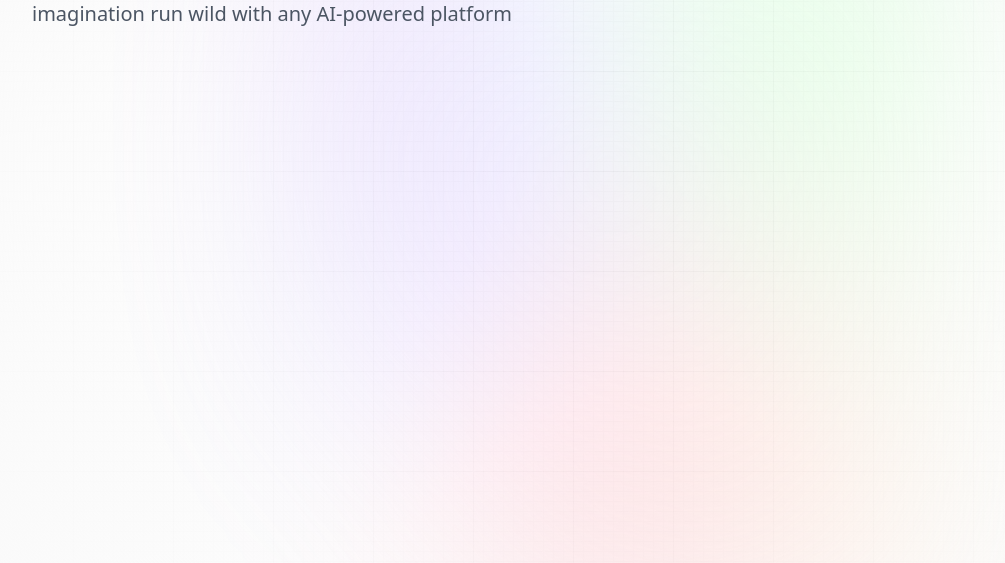
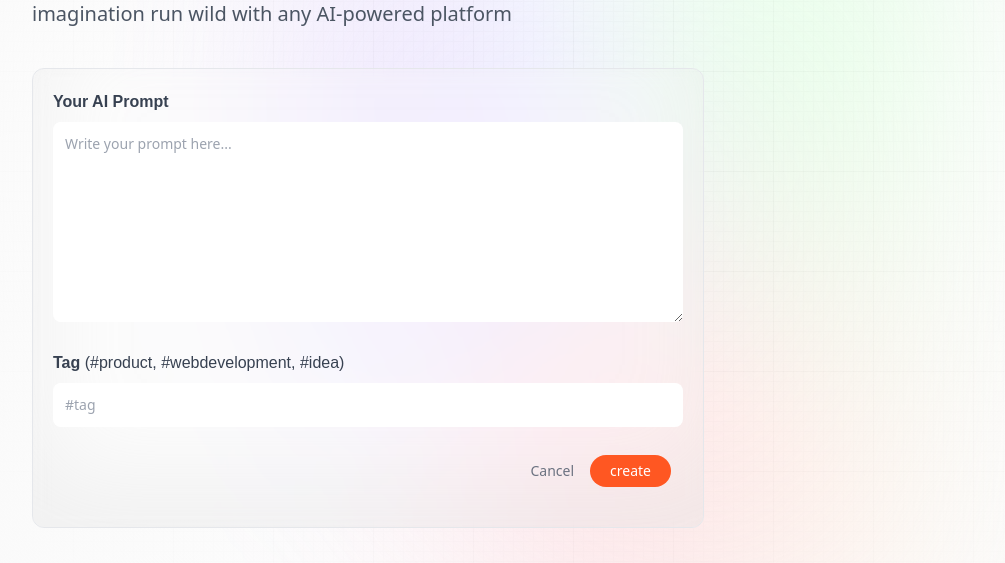
Before and after one commit to NavinduDahanayakeOfficial/prompt-finder, a Next.js app: page /create-prompt in a window 1280 px wide. Shown: the part 234-797 px from the top of the page, without its empty margins (32-1037 px from the left). Built offline with nearby package versions, Linux system fonts and the light colour scheme; no server answers.

Commit message:
fetch post is completed

```diff
--- a/components/Feed.jsx
+++ b/components/Feed.jsx
@@ -1,11 +1,56 @@
-import React from 'react'
+"use client";
+
+import { useState, useEffect } from "react";
+
+import PromptCard from "./PromptCard";
+
+const PromptCardList = ({ data, handleTagClick }) => {
+   return (
+      <div className="mt-16 prompt_layout">
+         {data.map((post) => (
+            <PromptCard
+               key={post._id}
+               post={post}
+               handleTagClick={handleTagClick}
+            />
+         ))}
+      </div>
+   );
+};
 
 const Feed = () => {
-  return (
-    <div>
-      Feed
-    </div>
-  )
-}
+   const [searchText, setSearchText] = useState("");
+   const [allPosts, setAllPosts] = useState([]);
 
-export default Feed
+   const handleSearchChange = (e) => {};
+
+   useEffect(() => {
+      const fetchPost = async () => {
+         const response = await fetch("/api/prompt");
+         const data = await response.json();
+         console.log("API Response:", data);
+         setAllPosts(data);
+      };
+
+      fetchPost();
+   }, []);
+
+   return (
+      <section className="feed">
+         <form className="relative w-full flex-center">
+            <input
+               type="text"
+               placeholder="Search for tag or username"
+               value={searchText}
+               onChange={handleSearchChange}
+               required
+               className="search_input peer"
+            ></input>
+         </form>
+
+         <PromptCardList data={allPosts} handleTagClick={() => {}} />
+      </section>
+   );
+};
+
+export default Feed;
--- a/components/Form.jsx
+++ b/components/Form.jsx
@@ -1,10 +1,59 @@
 import Link from "next/link";
 
-const Form = ({type, post, setPost, submitting, handleSubmit}) => {
+const Form = ({ type, post, setPost, submitting, handleSubmit }) => {
    return (
       <section className="w-full max-w-full flex-start flex-col">
-         <h1 className="head_text text-left"><span className="blue_gradient">{type} Post</span></h1>
-         <p className="desc text-left max-w-md">{type} and share amazing prompt with the world and let your imagination run wild with any AI-powered platform</p>
+         <h1 className="head_text text-left">
+            <span className="blue_gradient">{type} Post</span>
+         </h1>
+         <p className="desc text-left max-w-md">
+            {type} and share amazing prompt with the world and let your
+            imagination run wild with any AI-powered platform
+         </p>
+
+         <form
+            onSubmit={handleSubmit}
+            className="mt-10 w-full max-w-2xl flex flex-col gap-7 glassmorphism"
+         >
+            <label>
+               <span className="font-satoshi font-semibold text-base text-gray-700">
+                  Your AI Prompt
+               </span>
+               <textarea
+                  value={post.prompt}
+                  onChange={(e) => setPost({ ...post, prompt: e.target.value })}
+                  placeholder="Write your prompt here..."
+                  className="form_textarea"
+               />
+            </label>
+            <label>
+               <span className="font-satoshi font-semibold text-base text-gray-700">
+                  Tag {` `}
+                  <span className="font-normal">
+                     (#product, #webdevelopment, #idea)
+                  </span>
+               </span>
+               <input
+                  value={post.tag}
+                  onChange={(e) => setPost({ ...post, tag: e.target.value })}
+                  placeholder="#tag"
+                  className="form_input"
+               />
+            </label>
+
+            <div className="flex-end mx-3 mb-5 gap-4">
+               <Link href="/" className="text-gray-500 text-sm">
+                  Cancel
+               </Link>
+               <button
+                  type="submit"
+                  disabled={submitting}
+                  className="px-5 py-1.5 text-sm bg-primary-orange text-white rounded-full"
+               >
+                  {submitting ? `${type}...` : type}
+               </button>
+            </div>
+         </form>
       </section>
    );
 };
--- a/components/PromptCard.jsx
+++ b/components/PromptCard.jsx
@@ -1,11 +1,59 @@
-import React from 'react'
+"use client";
 
-const PromptCard = () => {
-  return (
-    <div>
+import { useState } from "react";
+import Image from "next/image";
+import { useSession } from "next-auth/react";
+import { usePathname, useRouter } from "next/navigation";
 
-    </div>
-  )
-}
+const PromptCard = ({ post, handleTagClick, handleEdit, handleDelete }) => {
+   const [copied, setCopied] = useState("");
 
-export default PromptCard
+   const handleCopy = () => {
+    setCopied(post.prompt);
+    navigator.clipboard.writeText(post.prompt);
+    setTimeout(()=> {
+      setCopied("");
+    },3000)
+   }
+
+   return (
+      <div className="prompt_card">
+         <div className="flex justify-between item-start gap-5">
+            <div className="flex-1 flex justify-start items-center gap-3 cursor-pointer">
+               <Image
+                  src={post.creator.image}
+                  alt="user_image"
+                  width={40}
+                  height={40}
+                  className="rounded-full object-contain"
+               />
+               <div className="flex flex-col">
+                  <h3 className="font-satoshi font-semibold text-gray-900">
+                     {post.creator.username}
+                  </h3>
+                  <p className="font-inter font-sm text-gray-500">
+                     {post.creator.email}
+                  </p>
+               </div>
+            </div>
+
+            <div className="copy_btn" onClick={() => {handleCopy()}}>
+               <Image
+                  src={
+                     copied === post.prompt
+                        ? "assets/icons/tick.svg"
+                        : "assets/icons/copy.svg"
+                  }
+                  width={12}
+                  height={12}
+               />
+            </div>
+         </div>
+
+         <p className="my-4 font-satoshi text-sm text-gray-700">{post.prompt}</p>
+         <p className="font-inter text-sm blue_gradient cursor-pointer" onClick={() => handleTagClick && handleTagClick(post.tag) }>{post.tag}</p>
+      </div>
+   );
+};
+
+export default PromptCard;
```
